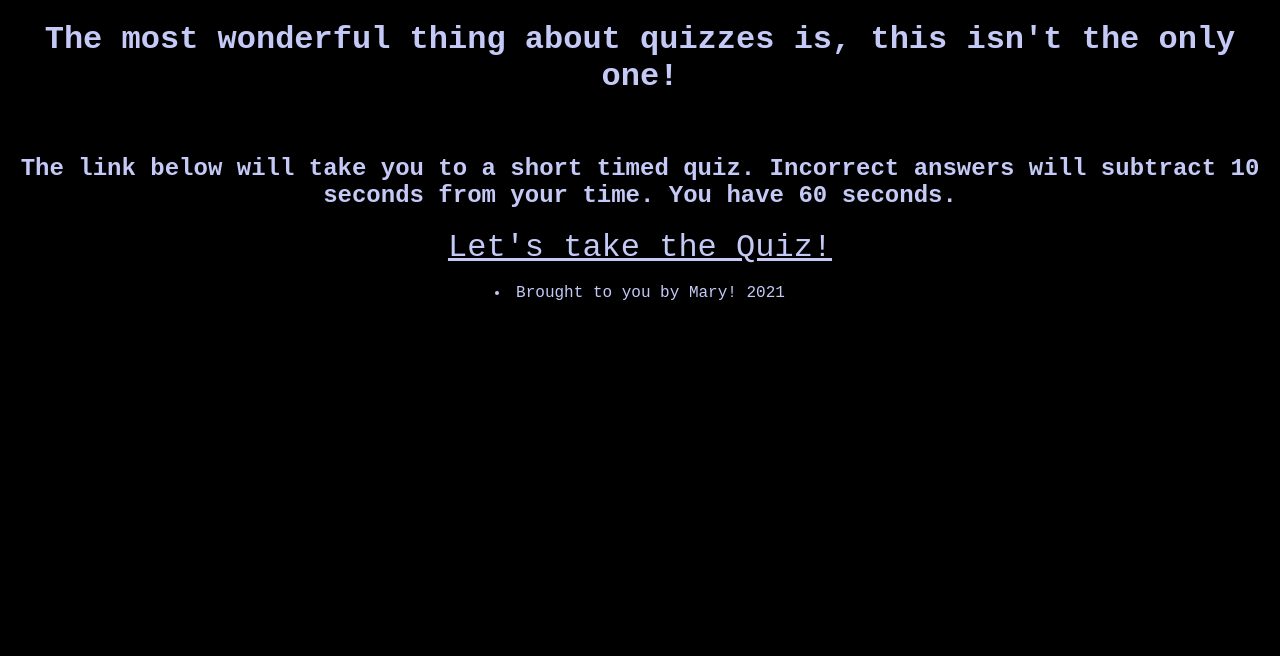
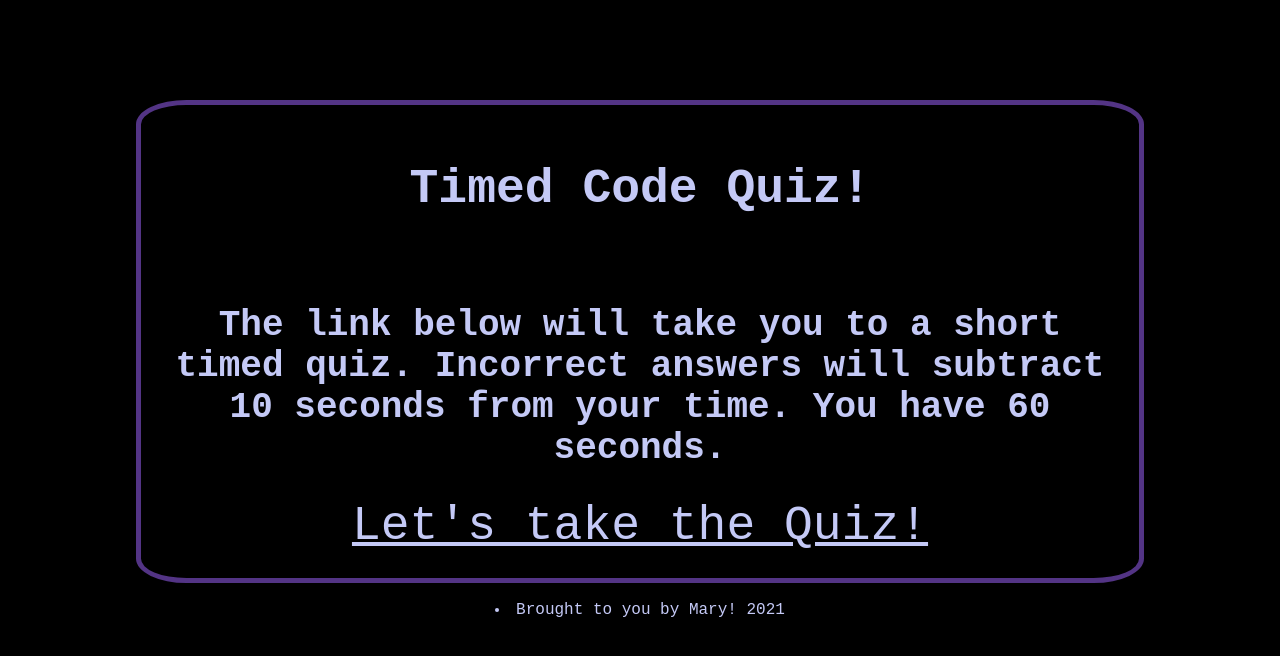
Before and after one commit to Cheez0id/timed-code-quiz-homework, a plain HTML site: page index.html in a window 1280 px wide. Drawn offline with Linux system fonts and the light colour scheme.

Commit message:
most of the acceptance criteria is met

```diff
--- a/Assets/js/script.js
+++ b/Assets/js/script.js
@@ -1,6 +1,8 @@
 
 //BEGINNING OF THE CODE
 
+//TODO: 1. KEEP SCORE OF CORRECT/INCORRECT ANSWERS (incorrect/correct classes are assigned to the buttons that can be used for this)
+//TODO: 2. CREATE FORM WHERE HIGH SCORE IS LOGGED IN A LOCAL STORAGE WITH USER INPUT INITIALS (intent to put box on index.html to show high scorer)
 
 var questionBank = ["question1", "question2", "question3", "question4", "question5"]
 console.log (questionBank.length)
@@ -10,7 +12,7 @@ var quizbox = document.querySelector (".quizbox")
 console.log (document.getElementById("quizbox"));
 
 
-// I want to make a quizbox that will display each of the questions when interacted with
+//a timer function that decreases by 10 seconds for incorrect answers.
 var timeleft = 60;
 startquiz=document.getElementById("startquiz");
 startquiz.addEventListener("click", function() {
@@ -26,7 +28,7 @@ var downloadTimer = setInterval(function(){
   timeleft -= 1;
 }, 1000);
 quizbox.appendChild(question1);
-// if class
+
 })
 
 //adding question variables individually to call to IDs created in quiz.html; this should have been done with arrays/split or something more efficient.
--- a/index.html
+++ b/index.html
@@ -8,15 +8,18 @@
     <link rel ="stylesheet" href="Assets/css/style.css">
 </head>
 <body>
-    <div >
-    <h1>The most wonderful thing about quizzes is, this isn't the only one!</h1>
+    <div class="headerbox">
+    <h1>Timed Code Quiz!</h1>
     <br>
     <h2>The link below will take you to a short timed quiz.  Incorrect answers will subtract 10 seconds from your time. You have 60 seconds.</h2>
 
             <a class="centercontent largerfont" href="./quiz.html">Let's take the Quiz!</a>
-     <br>
+        </div>
+            <br>
     <li>Brought to you by Mary! 2021</li>
-    </div>
+
+    <!-- TODO: BOX TO DISPLAY HIGH SCORES -->
+
 
     <script src="Assets/js/script.js"></script>
 </body>
```
Also changed, not shown: quiz.html (+4 -3 lines), 1 other file.
